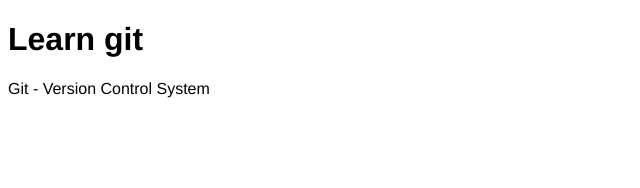
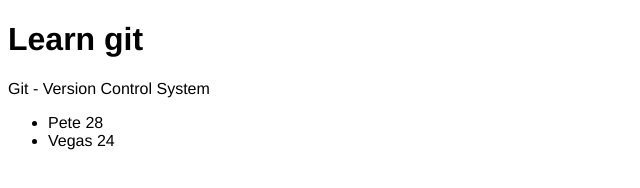
Before and after one commit to anaya-n/first_site, a plain HTML site: page index.html in a window 1280 px wide. Shown: the whole page, without its empty margins (0-640 px from the left). Drawn offline with Linux system fonts and the light colour scheme.

Commit message:
Update index.html

```diff
--- a/index.html
+++ b/index.html
@@ -9,5 +9,15 @@
 <body>
     <h1>Learn git</h1>
     <div>Git  - Version Control System</div>
+    <ul class="students">
+        <li>
+            <span class="name">Pete</span>
+             <span class="age">28</span>
+        </li>
+        <li>
+            <span class="name">Vegas</span>
+             <span class="age">24</span>
+        </li>
+    </ul>
 </body>
 </html>
```
